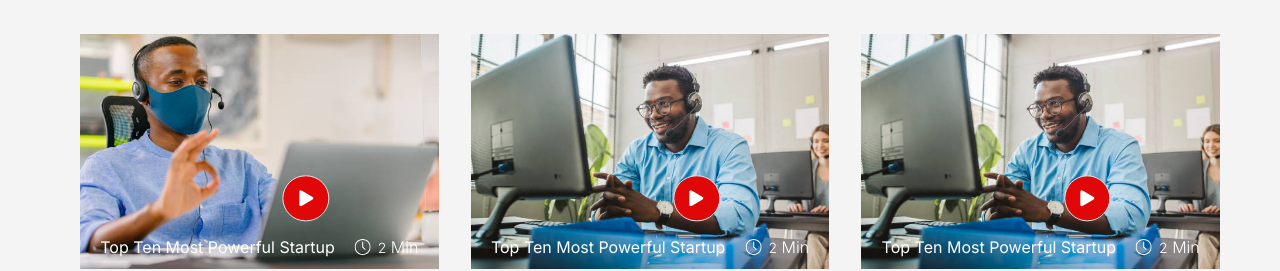
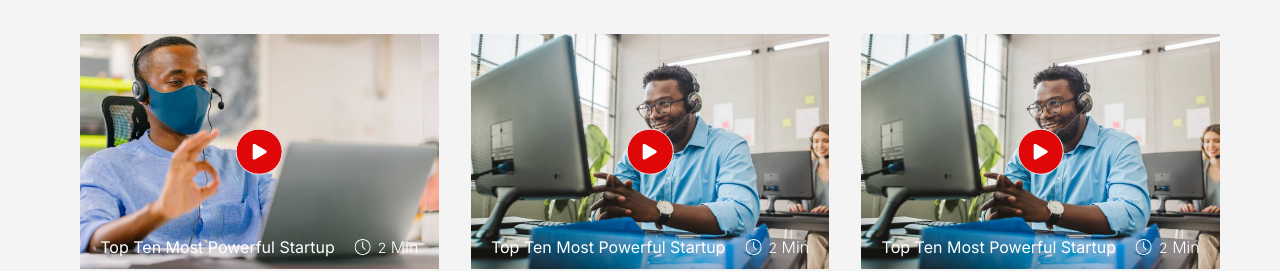
Before and after one commit to OptimusQuidFacit/frontlett-assignment, a Next.js app: page / in a window 1280 px wide. Shown: the part 8243-8514 px from the top of the page. Built offline with nearby package versions, Linux system fonts and the light colour scheme.

Commit message:
fixed youtube icon

```diff
--- a/src/components/Resources.tsx
+++ b/src/components/Resources.tsx
@@ -30,7 +30,7 @@ const Resources = () => {
                             <div className="relative w-full h-[235px]">
                                 <Image className="object-cover" src={item.image} fill alt="Our blog stories on Youtube"/>
                                 <Link href={`#`} className="absolute
-                                border border-1 bg-[#DF0707] -translate-y-1/2 -translate-x-1/2 flex items-center justify-center rounded-full h-[46.67px] w-[46.67px] top-1/2 left-1/2 translate-x-1/2 translate-y-1/2">
+                                border border-1 bg-[#DF0707] -translate-y-1/2 -translate-x-1/2 flex items-center justify-center rounded-full h-[46.67px] w-[46.67px] top-1/2 left-1/2">
                                         <FaPlay className="text-white"/>
                                 </Link>
                                 <div className="w-full flex justify-center gap-[20px] absolute bottom-[10px] left-1/2 -translate-x-1/2">
```
